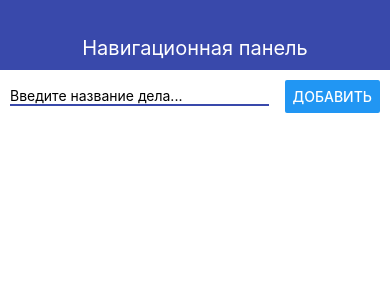
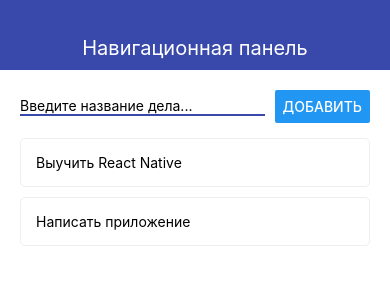
Before and after one commit to Denwa799/reactNativeToDoApp, a React Native app: screen / in a window 390 px wide. Shown: the top 300 px of the page. Built offline with nearby package versions, Linux system fonts and the light colour scheme.

Commit message:
Add open todo screen

```diff
--- a/App.js
+++ b/App.js
@@ -1,11 +1,15 @@
 import React, {useState} from 'react';
-import {StyleSheet, View, FlatList} from 'react-native';
+import {StyleSheet, View} from 'react-native';
 import {Navbar} from './src/components/Navbar'
-import {AddTodo} from "./src/components/AddTodo";
-import {Todo} from "./src/components/Todo";
+import MainScreen from "./src/screens/MainScreen";
+import TodoScreen from "./src/screens/TodoScreen";
 
 export default function App() {
-    const [todos, setTodos] = useState([])
+    const [todoId, setTodoId] = useState(null)
+    const [todos, setTodos] = useState([
+        {id: '1', title: 'Выучить React Native'},
+        {id: '2', title: 'Написать приложение'}
+    ])
 
     const addTodo = (title) => {
         setTodos(prev => [
@@ -20,19 +24,24 @@
         setTodos(prev => prev.filter(todo => todo.id !== id))
     }
 
+    let content = <MainScreen
+        todos={todos}
+        addTodo={addTodo}
+        removeTodo={removeTodo}
+        openTodo={setTodoId}/>
+
+    if (todoId) {
+        const selectedTodo = todos.find(todo => todo.id === todoId)
+        content = <TodoScreen
+            goBack={() => setTodoId(null)}
+            todo={selectedTodo}/>
+    }
+
     return (
         <View>
             <Navbar title="Навигационная панель"/>
             <View style={styles.container}>
-                <AddTodo onSubmit={addTodo}/>
-
-                <FlatList
-                    keyExtractor={item => item.id.toString()}
-                    data={todos}
-                    renderItem={({item}) => (
-                        <Todo todo={item} onRemove={removeTodo}/>
-                    )}
-                />
+                {content}
             </View>
         </View>
     );
@@ -40,8 +49,6 @@
 
 const styles = StyleSheet.create({
     container: {
-        paddingVertical: 10,
-        paddingHorizontal: 10,
-        paddingBottom: 250
+        padding: 10
     },
 });
--- a/src/components/Todo.js
+++ b/src/components/Todo.js
@@ -1,14 +1,18 @@
 import React from 'react'
 import {Text, View, StyleSheet, TouchableOpacity} from 'react-native'
 
-export const Todo = ({todo, onRemove}) => {
+export const Todo = ({todo, onRemove, onOpen}) => {
     const longPressHandler = () => {
         onRemove(todo.id)
     }
 
+    const onPressHandler = () => {
+        onOpen(todo.id)
+    }
+
     return (
         <TouchableOpacity activeOpacity={0.5}
-                          onPress={() => console.log('Pressed', todo.id)}
+                          onPress={onPressHandler}
                           onLongPress={longPressHandler}>
             <View style={styles.todo}>
                 <Text>{todo.title}</Text>
--- /dev/null
+++ b/src/screens/MainScreen.js
@@ -0,0 +1,30 @@
+import React from 'react';
+import {FlatList, StyleSheet, View} from "react-native";
+import {AddTodo} from "../components/AddTodo";
+import {Todo} from "../components/Todo";
+
+const MainScreen = ({addTodo, todos, removeTodo, openTodo}) => {
+    return (
+        <View style={styles.container}>
+            <AddTodo onSubmit={addTodo}/>
+
+            <FlatList
+                keyExtractor={item => item.id.toString()}
+                data={todos}
+                renderItem={({item}) => (
+                    <Todo todo={item} onRemove={removeTodo} onOpen={openTodo}/>
+                )}
+            />
+        </View>
+    );
+};
+
+const styles = StyleSheet.create({
+            container: {
+            paddingVertical: 10,
+            paddingHorizontal: 10,
+            paddingBottom: 250
+            },
+})
+
+export default MainScreen;
--- /dev/null
+++ b/src/screens/TodoScreen.js
@@ -0,0 +1,20 @@
+import React from 'react';
+import {StyleSheet, View, Text} from "react-native";
+import {Button} from "react-native";
+
+const TodoScreen = ({goBack, todo}) => {
+    return (
+        <View>
+            <Text style={styles.Title}>{todo.title}</Text>
+            <Button title="Назад" onPress={goBack}/>
+        </View>
+    );
+};
+
+const styles = StyleSheet.create({
+    Title: {
+        paddingBottom: 20
+    }
+})
+
+export default TodoScreen;
```
